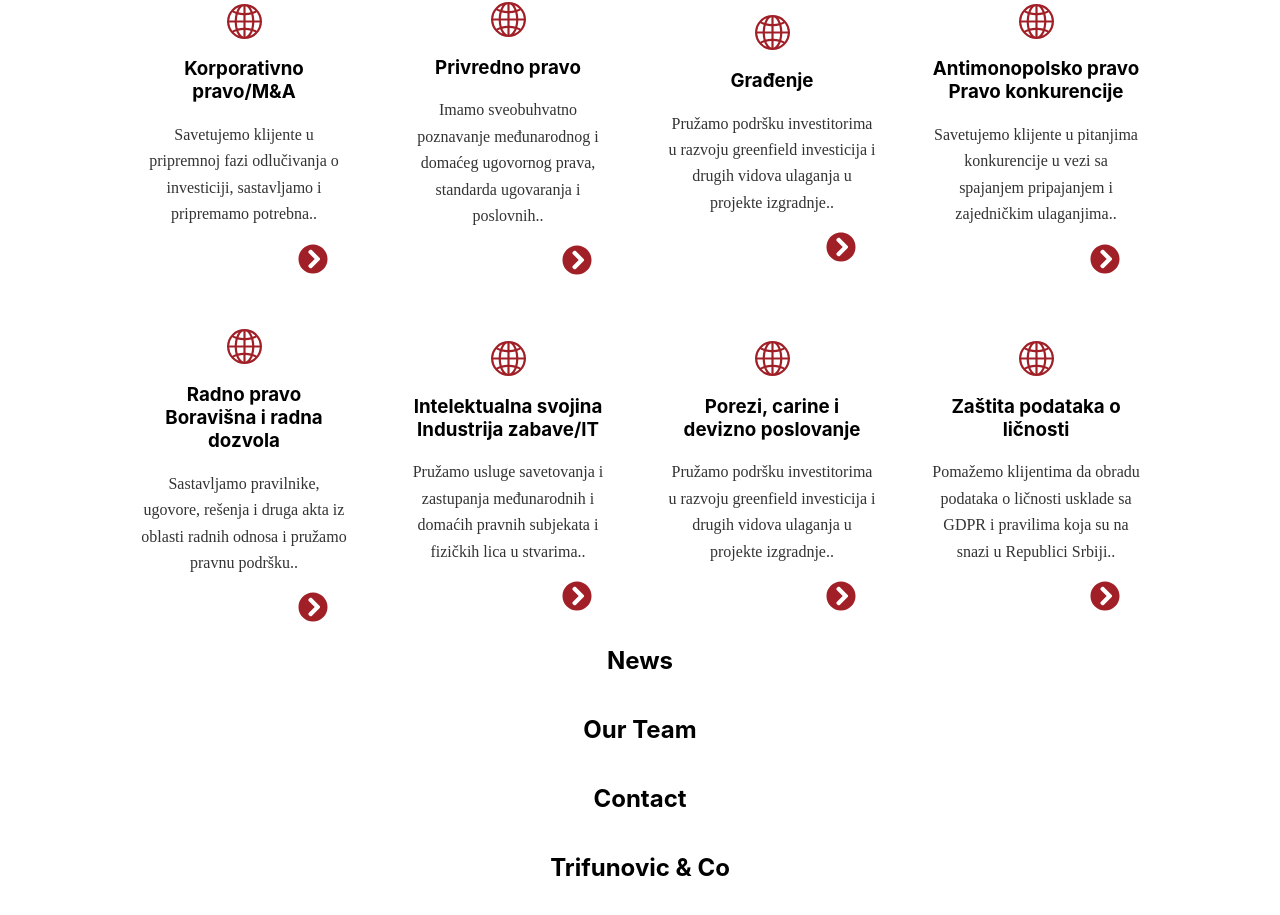
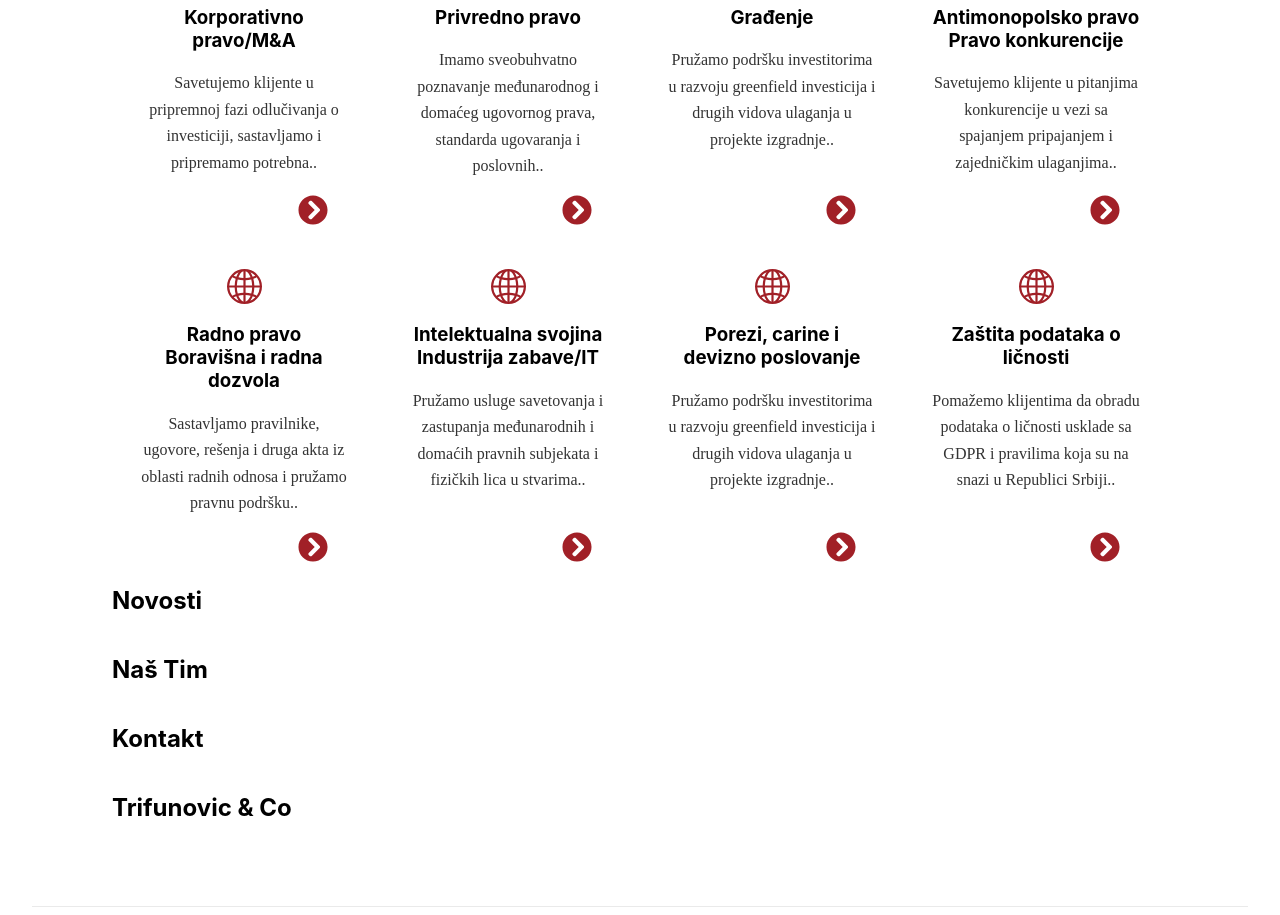
Before and after one commit to Matija8/Legacy-TC-Law-FE, a Next.js app: page / in a window 1280 px wide. Shown: the part 779-1694 px from the top of the page. Built offline with nearby package versions, Linux system fonts and the light colour scheme.

Commit message:
Fix grid gaps.

```diff
--- a/pages/index.tsx
+++ b/pages/index.tsx
@@ -66,9 +66,8 @@ const Home: NextPage = () => {
       </header>
 
       <main className={styles.main}>
-        <div style={{ width: '100%' }}>
+        <section style={{ width: '100%' }}>
           <h2 style={{ fontWeight: 700 }}>OBLASTI RADA</h2>
-        </div>
 
           <p>
             Od 1998. pružamo podršku internacionalnim i domaćim klijentima iz
@@ -76,26 +75,27 @@ const Home: NextPage = () => {
             njihovih investicija u Srbiji. Negovanjem individualnog pristupa, s
             klijentom gradimo odnos uzajamnog poverenja i saradnje usmerene na
             rezultate. Važno nam je da razumemo poslovnu filozofiju, ciljeve i
-          interese klijenta kako bismo mu pružili personalizovanu pravnu uslugu
-          koja odgovara njegovim potrebama. Znamo da su stručnost, fleksibilnost
-          i kreativnost nužni za prevazilaženje izazova u dinamičnom poslovnom
-          okruženju.
+            interese klijenta kako bismo mu pružili personalizovanu pravnu
+            uslugu koja odgovara njegovim potrebama. Znamo da su stručnost,
+            fleksibilnost i kreativnost nužni za prevazilaženje izazova u
+            dinamičnom poslovnom okruženju.
           </p>
 
           <p>
-          Zbog toga nam je stalo da klijentu pružimo profesionalne, fokusirane,
-          pragmatične i pouzdane pravne usluge i savete koji će mu pomoći da se
-          spremno i odlučno nosi sa poslovnim izazovima u kompleksnom privrednom
-          ambijentu.
+            Zbog toga nam je stalo da klijentu pružimo profesionalne,
+            fokusirane, pragmatične i pouzdane pravne usluge i savete koji će mu
+            pomoći da se spremno i odlučno nosi sa poslovnim izazovima u
+            kompleksnom privrednom ambijentu.
           </p>
 
           <p>
-          Reputaciju pouzdanog, stručnog i uspešnog pravnog savetnika stekli smo
-          znanjem, iskustvom, savesnošću i visokim standardima. Verujemo da se
-          naš uspeh ogleda u rezultatima naših klijenata.
+            Reputaciju pouzdanog, stručnog i uspešnog pravnog savetnika stekli
+            smo znanjem, iskustvom, savesnošću i visokim standardima. Verujemo
+            da se naš uspeh ogleda u rezultatima naših klijenata.
           </p>
+        </section>
 
-        <div className="work-areas-grid">
+        <section className="work-areas-grid">
           <WorkAreaCard link="https:www.google.com">
             <BsGlobe2 size={workElemHeaderIconSize} />
             <h3>Korporativno pravo/M&A</h3>
@@ -176,13 +176,15 @@ const Home: NextPage = () => {
               i pravilima koja su na snazi u Republici Srbiji..
             </p>
           </WorkAreaCard>
-        </div>
+        </section>
 
-        <h2>News</h2>
+        <section>
+          <h2>Novosti</h2>
+        </section>
 
-        <h2>Our Team</h2>
+        <h2>Naš Tim</h2>
 
-        <h2>Contact</h2>
+        <h2>Kontakt</h2>
 
         <h2>Trifunovic & Co</h2>
       </main>
@@ -200,9 +202,9 @@ function WorkAreaCard({
   children: ReactNode;
 }): JSX.Element {
   return (
-    <div className="work-area-card" /* style={{ cursor: 'pointer' }} */>
+    <div className="work-area-card">
       {children}
-      <div style={{ width: '80%', float: 'right' }}>
+      <div className="work-area-bottom">
         <a
           className="work-area-right-arrow"
           href={link}
--- a/styles/Home.module.scss
+++ b/styles/Home.module.scss
@@ -13,7 +13,8 @@ $breakpoint-tablet: 768px;
   display: flex;
   flex-direction: column;
   justify-content: center;
-  align-items: center;
+  // align-items?
+  // align-items: center;
 
   @media (min-width: $breakpoint-tablet) {
     padding: 4rem 5rem;
--- a/styles/globals.scss
+++ b/styles/globals.scss
@@ -27,12 +27,12 @@ a {
 }
 
 .work-area-card {
-  margin-top: 50px;
   display: flex;
   flex-direction: column;
   align-items: center;
-  justify-content: center;
+  justify-content: start;
   width: 80%;
+  height: 100%;
 }
 
 .work-area-card > h3,
@@ -43,15 +43,24 @@ a {
 
 .work-area-card > svg {
   color: #a12027;
+  flex-shrink: 0;
+  flex-grow: 0;
+  // flex: 0;
 }
 
 .work-area-right-arrow {
   color: #a12027;
 }
 
+.work-area-bottom {
+  width: 80%;
+  margin-top: auto;
+}
+
 $breakpoint-tablet: 768px;
 
 .work-areas-grid {
+  row-gap: 40px;
   display: grid;
   place-items: center;
   grid-template-columns: repeat(1, 1fr);
```
Lines whose indentation alone changed are shown as unchanged.
